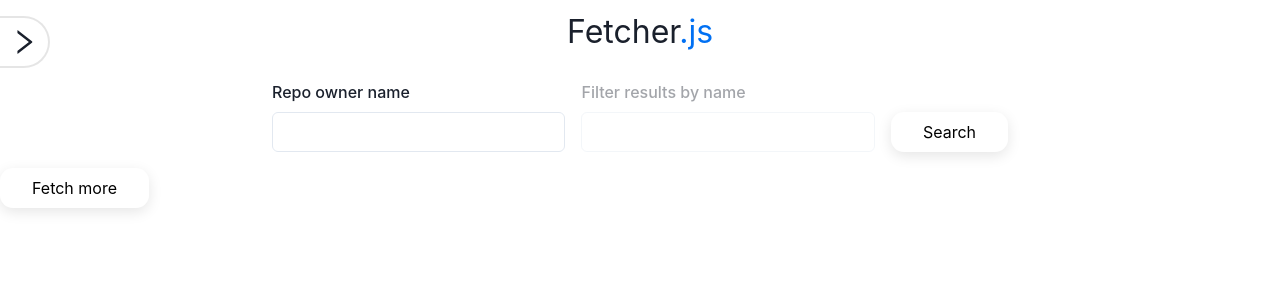
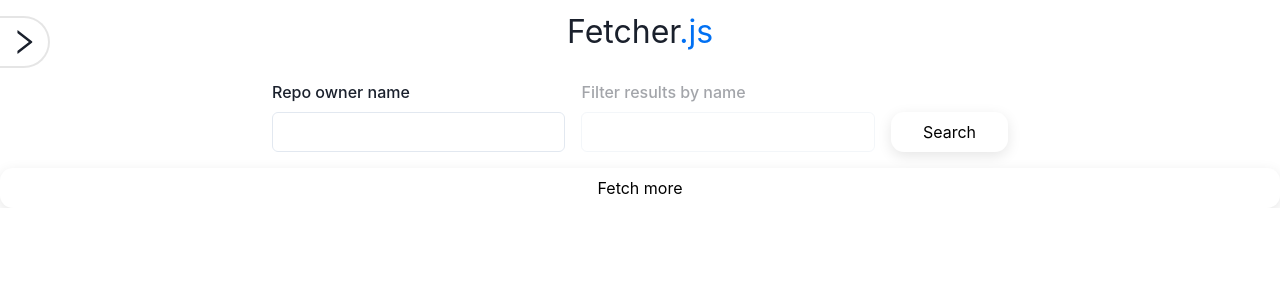
Before and after one commit to goodideagiver/fetcher, a React (Vite) app: page /github in a window 1280 px wide. Shown: the top 300 px of the page. Built offline with nearby package versions, Linux system fonts and the light colour scheme; no server answers.

Commit message:
Add infinite scroll

```diff
--- a/src/pages/GitHubIssues/GitHubIssues.js
+++ b/src/pages/GitHubIssues/GitHubIssues.js
@@ -6,6 +6,7 @@ import InfiniteScroll from 'react-infinite-scroll-component';
 import IssueForm from './components/IssueForm';
 import Issues from './components/Issues/Issues';
 import axios from 'axios';
+import classes from './GitHubIssues.module.css'
 import { githubIssuesActions } from '../../store/github-issues-slice';
 
 const NEXT_PAGE_INCREMENT = 1;
@@ -95,20 +96,23 @@ const GitHubIssues = () => {
 	}
 
 	return (
-		<div>
+		<div className={classes['issues-wrapper']}>
 			<header>
 				<IssueForm />
 			</header>
 			{error && <div>There was an issue loading the data: {error}</div>}
-			{formattedIssues && !error && (
+			{formattedIssues && !error && issuesData && issuesData.length && (
+				<div id='scrollContainer' className={classes['scrollable-container']}>
 					<InfiniteScroll
-					next={'feed me more'}
 						dataLength={issuesData.length}
+						next={getMoreIssues}
 						hasMore={true}
 						loader={<h4>Loading...</h4>}
+						scrollableTarget='scrollContainer'
 					>
 						<Issues issuesList={formattedIssues} />
 					</InfiniteScroll>
+				</div>
 			)}
 			<Button onClick={getMoreIssues}>Fetch more</Button>
 		</div>
--- a/src/pages/GitHubIssues/GitHubIssues.module.css
+++ b/src/pages/GitHubIssues/GitHubIssues.module.css
@@ -0,0 +1,9 @@
+.issues-wrapper {
+	display: flex;
+	flex-direction: column;
+	overflow: hidden;
+}
+
+.scrollable-container {
+  overflow-y: auto;
+}
```
Lines whose indentation alone changed are shown as unchanged.
